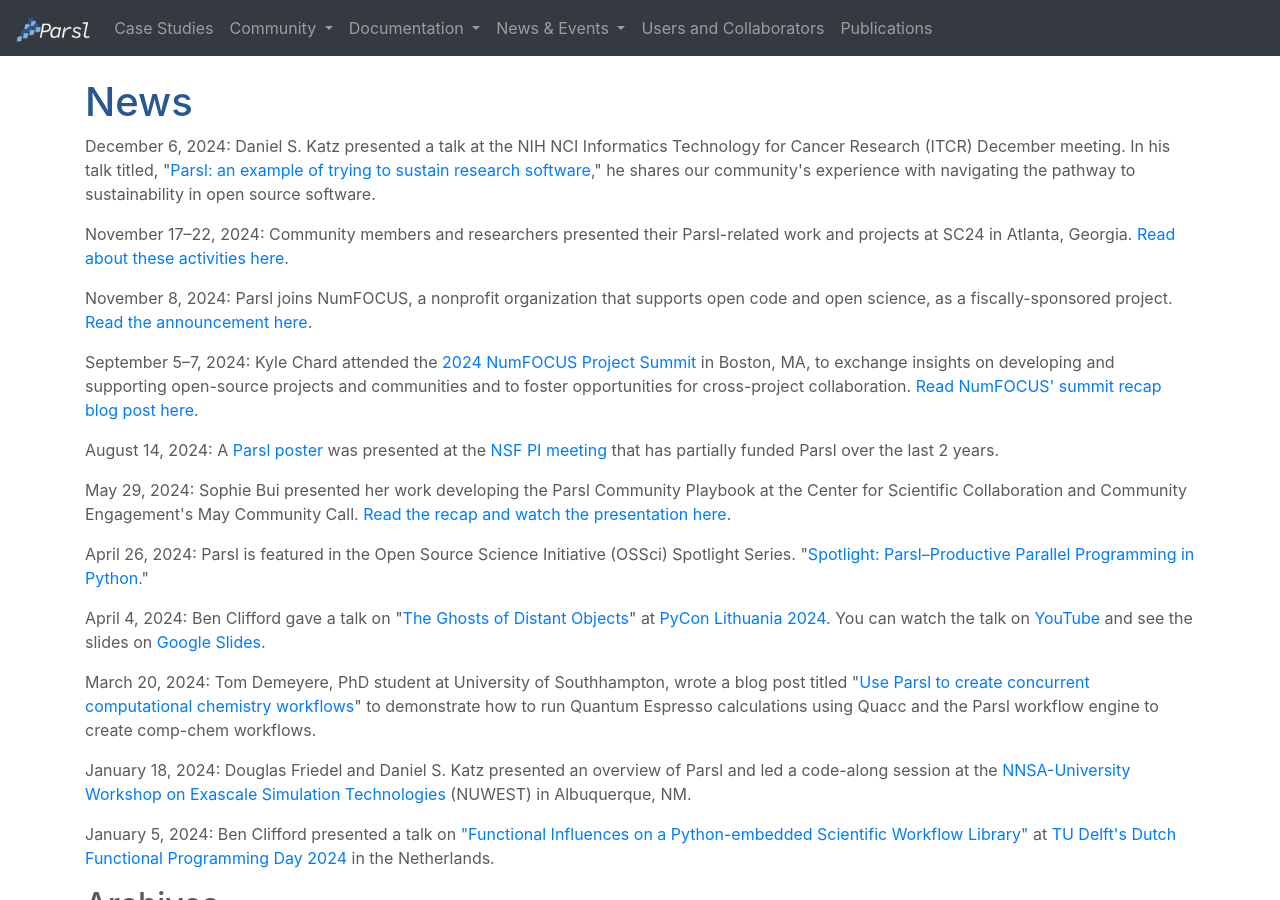
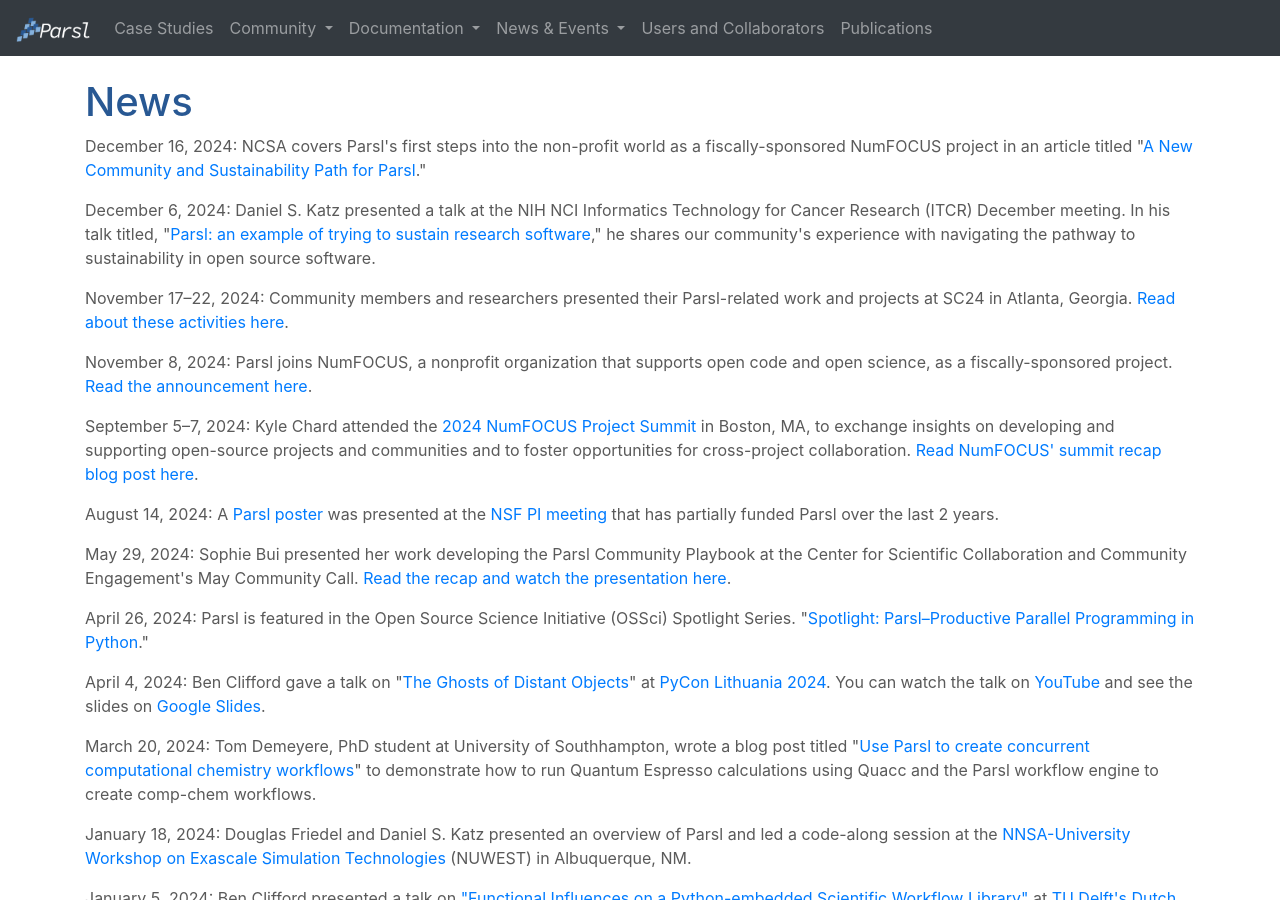
Before and after one commit to Parsl/parsl.github.io, a Jekyll site: the page built from news.html, in a window 1280 px wide and 900 px high. Built offline with Jekyll 4.4.1, drawn with Linux system fonts in a browser that asks for light colours.

Commit message:
Update news.html

```diff
--- a/news.html
+++ b/news.html
@@ -16,6 +16,11 @@
         </p>
       </div>
       -->
+
+<div class="news-info">
+        <p><span class="name">December 16, 2024:</span>
+        NCSA covers Parsl's first steps into the non-profit world as a fiscally-sponsored NumFOCUS project in an article titled "<a href="https://www.ncsa.illinois.edu/a-new-community-and-sustainability-path-for-parsl/" target="_blank">A New Community and Sustainability Path for Parsl</a>." </p>
+</div>
 
 <div class="news-info">
         <p><span class="name">December 6, 2024:</span>
```
